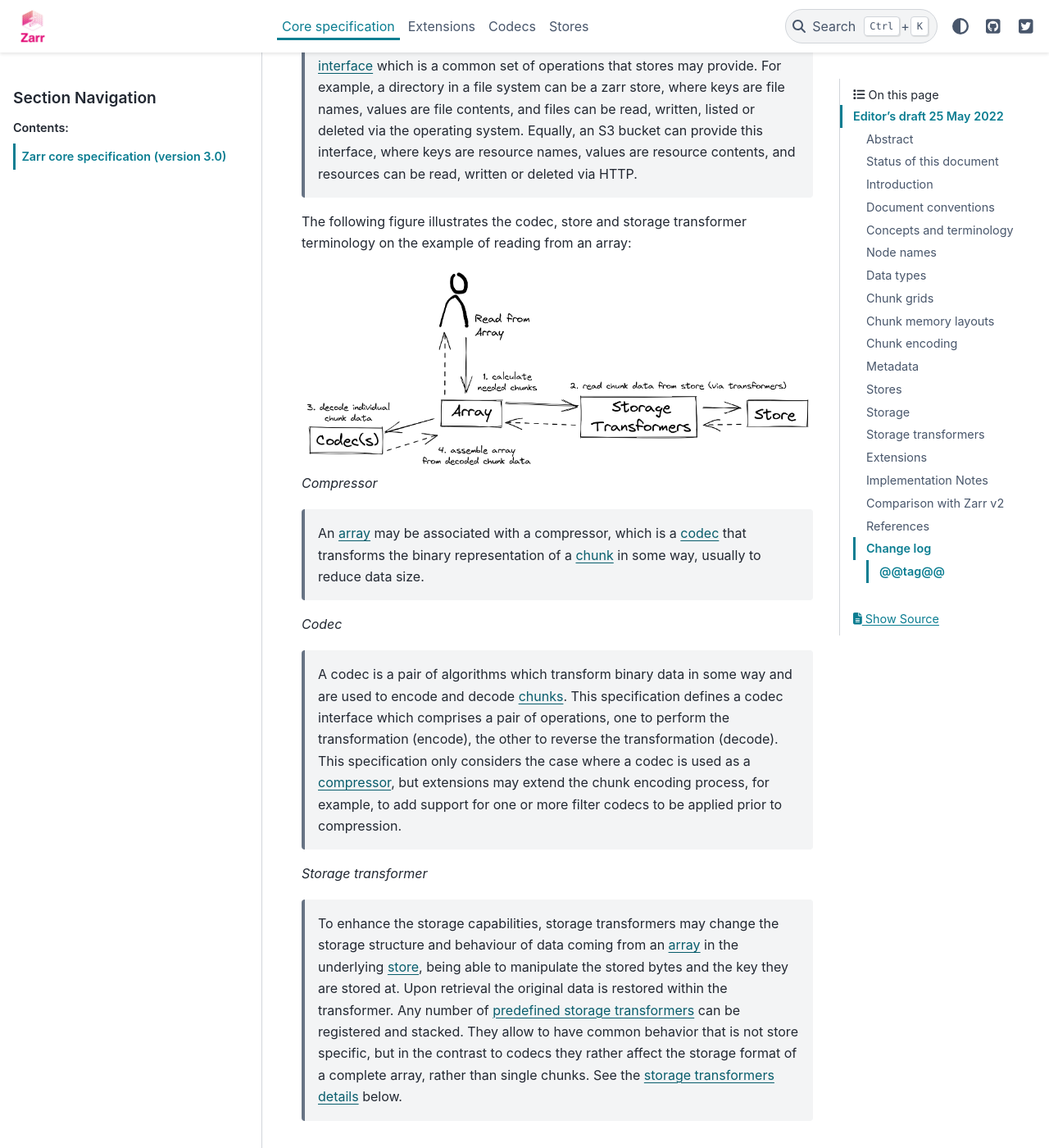
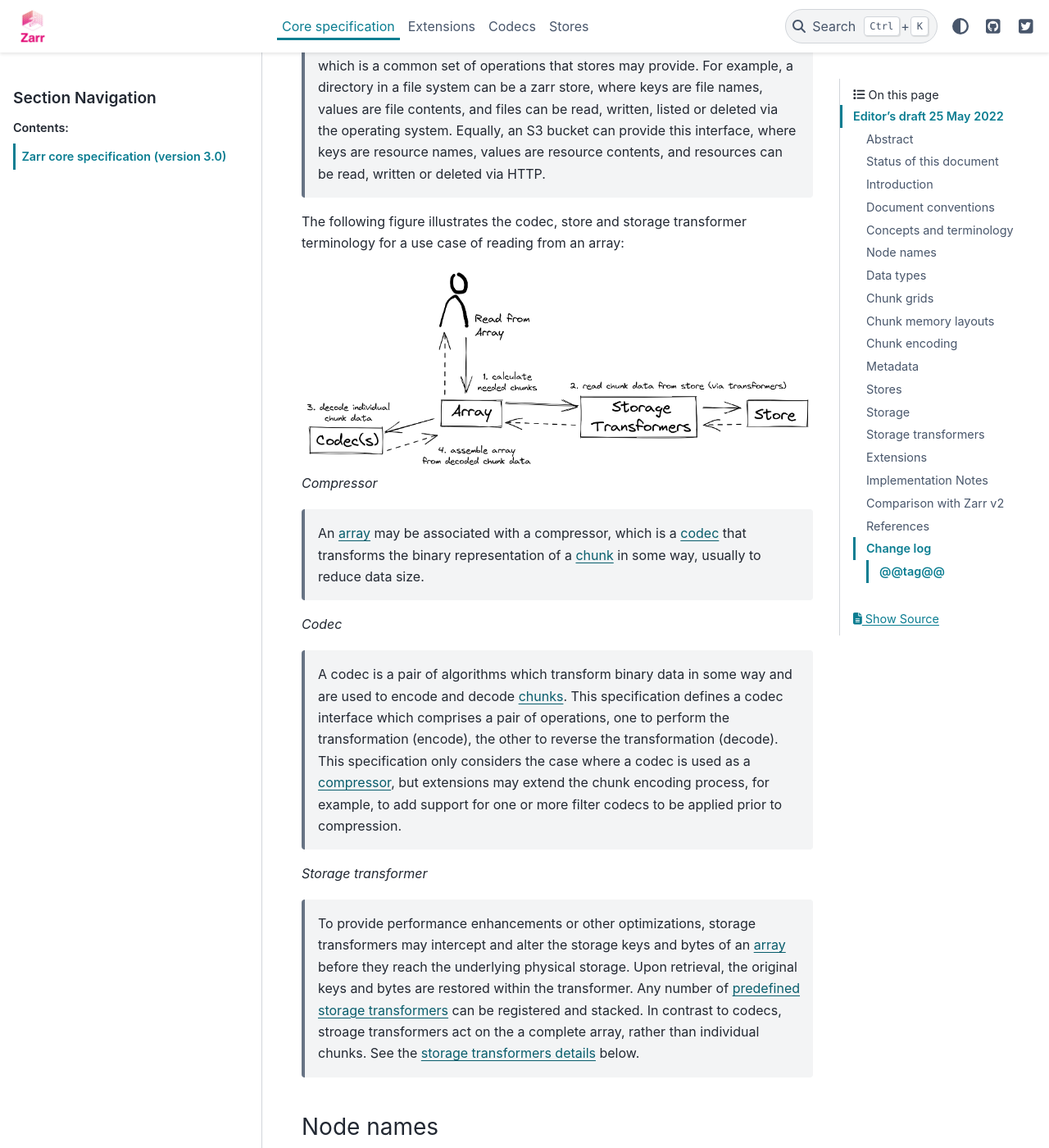
Before and after one commit to zarr-developers/zarr-specs, a Sphinx documentation site: the page built from docs/core/v3.0.rst, in a window 1280 px wide and 1400 px high, scrolled down 8627 px. Shown: the whole window at 82% size. Built offline with Sphinx 7.4.7 and the PyData theme 0.15.4, drawn with Linux system fonts in a browser that asks for light colours; some of the changed text lies outside the part shown.

Commit message:
Apply suggestions from code review
Co-authored-by: Ryan Abernathey <ryan.abernathey@gmail.com>

```diff
--- a/docs/core/v3.0.rst
+++ b/docs/core/v3.0.rst
@@ -388,7 +388,7 @@ The following figure illustrates the first part of the terminology:
 *Store*
 
     The `metadata documents`_ and encoded chunk_ data for all nodes in a
-    hierarchy_ are held in a store as a sequence of bytes. To enable a variety
+    hierarchy_ are held in a store as raw bytes. To enable a variety
     of different store types to be used, this specification defines an
     `Abstract store interface`_ which is a common set of operations that stores
     may provide. For example, a directory in a file system can be a zarr store,
@@ -398,7 +398,7 @@ The following figure illustrates the first part of the terminology:
     resource contents, and resources can be read, written or deleted via HTTP.
 
 The following figure illustrates the codec, store and storage transformer
-terminology on the example of reading from an array:
+terminology for a use case of reading from an array:
 
 ..
    The following image was produced with https://excalidraw.com/
@@ -434,14 +434,13 @@ terminology on the example of reading from an array:
 
 *Storage transformer*
 
-    To enhance the storage capabilities, storage transformers may change the
-    storage structure and behaviour of data coming from an array_ in the
-    underlying store_, being able to manipulate the stored bytes and the key
-    they are stored at. Upon retrieval the original data is restored within the
+    To provide performance enhancements or other optimizations,
+    storage transformers may intercept and alter the storage keys and bytes
+    of an array_ before they reach the underlying physical storage.
+    Upon retrieval, the original keys and bytes are restored within the
     transformer. Any number of `predefined storage transformers`_ can be
-    registered and stacked. They allow to have common behavior that is not store
-    specific, but in the contrast to codecs they rather affect the storage
-    format of a complete array, rather than single chunks. See the
+    registered and stacked. In contrast to codecs, stroage transformers act on
+    the a complete array, rather than individual chunks. See the
     `storage transformers details`_ below.
 
 .. _`storage transformers details`: #storage-transformers-1
```
Also changed, not shown: other parts of docs/core/v3.0.rst (+1 -1 lines).
